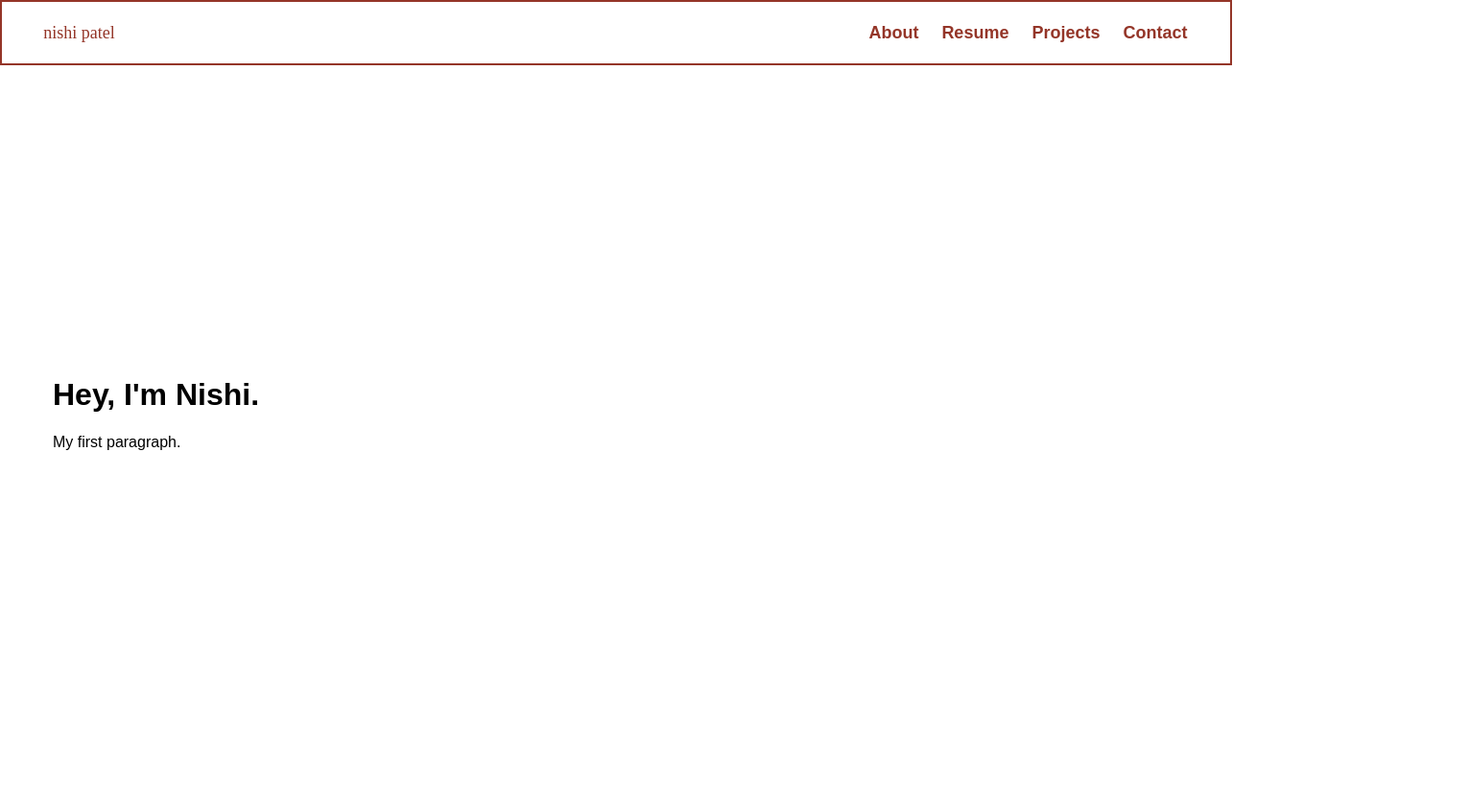
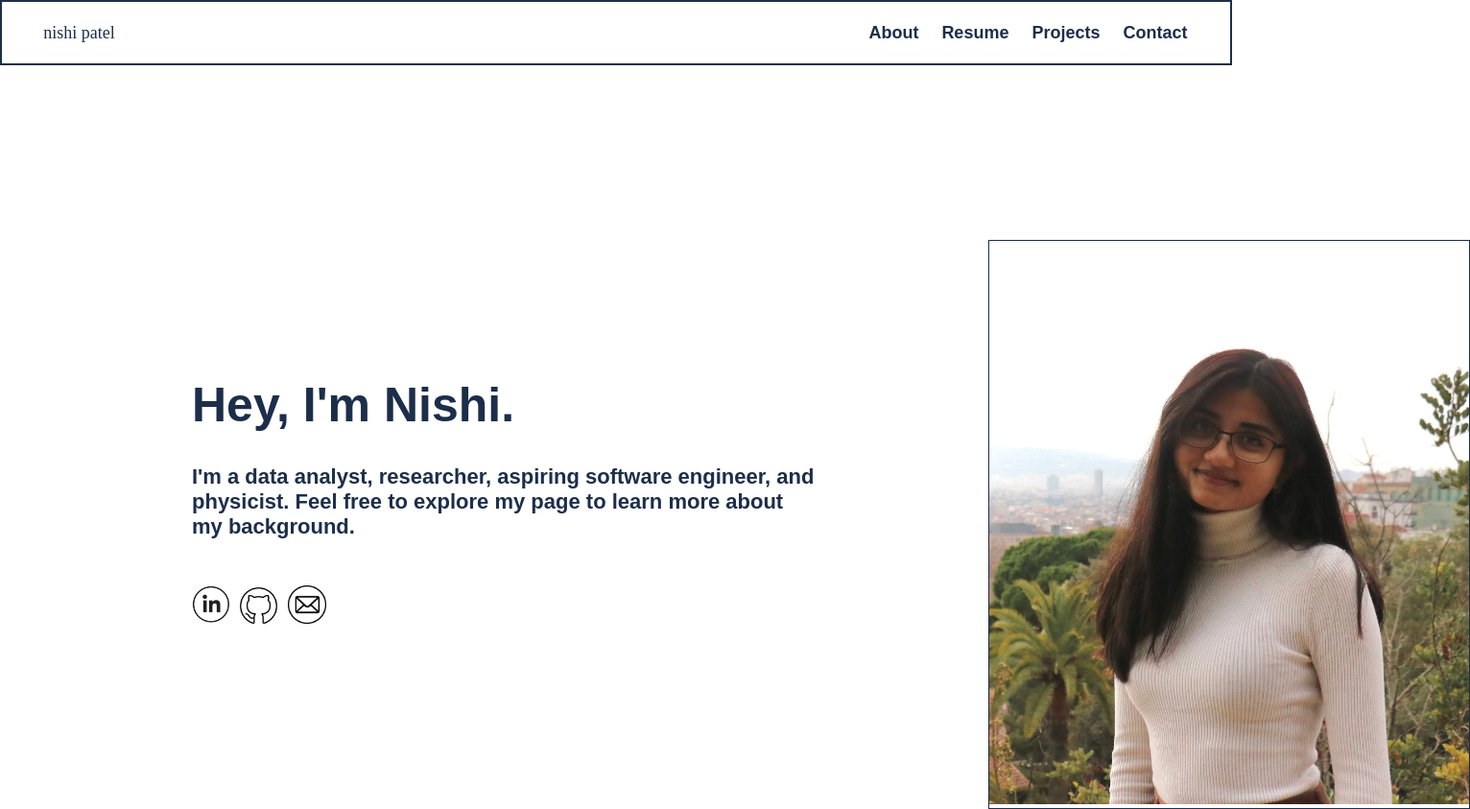
Before and after one commit to nnn1383/nnn1383.github.io, a plain HTML site: page index.html in a window 1280 px wide. Shown: the whole page at 96% size, 1532 px wide, since content can reach past the window. Before the commit the page ends 800 px from the top, so only its background shows below. Drawn offline with Linux system fonts and the light colour scheme.

Commit message:
day 2- added webspages and front

```diff
--- a/index.html
+++ b/index.html
@@ -10,22 +10,42 @@
     <header>
        <div class="header">
         <a class="invisible"> "</a>
-        <a class="active" href="#default" class="logo">nishi patel</a>
+        <a class="active" href="index.html" class="logo">nishi patel</a>
         <div class="headerRight">
-          <a href="#about">About</a>
-          <a href="#resume">Resume</a>
-          <a href="#projects">Projects</a>
-          <a href="#contact">Contact</a>
+          <a href="about.html" target="_self">About</a>
+          <a href="resume.html" target="_self">Resume</a>
+          <a href="projects.html" target="_self">Projects</a>
+          <a href="contact.html" target="_self">Contact</a>
           <a class="invisible"> "</a>
         </div>
       </div>
     </header>
 
     <main>
-        <br><br><br><br><br><br><br><br><br><br><br><br><br><br>
-        <h1>Hey, I'm Nishi.</h1>
+        <div class="container-introduction">
+            <div class="introduction">
 
-        <p>My first paragraph.</p>
+
+                <h1 class="intro-title">
+                    Hey, I'm Nishi.
+                </h1>
+
+                <p class="intro-para">
+                    I'm a data analyst, researcher, aspiring software engineer, and physicist. Feel free to explore my page to learn more about my background.
+                    <br>
+                    <br>
+                </p>
+                <div class="intro-socials">
+                    <a class="linkedin-pic" href="https://www.linkedin.com/in/nishipatel1383/" target="_blank"><img src="images/linkedin-emoji.png" width="40px"></a>
+                    <a class="github-pic" href="https://github.com/nnn1383" target="_blank"><img src="images/github-emoji.png" width="39px"></a>
+                    <a class="mail-pic" href="mailto:nishipatel09@yahoo.com" target="_blank"><img src="images/mail-emoji.png" width="40px"></a>
+                </div>
+            </div>
+                <div class="nishi-idpic">
+                    <img src="images/nishi-id.jpg" width="500px">
+                </div>
+        </div>
+
     </main>
 </body>
 </html>
--- a/styles.css
+++ b/styles.css
@@ -9,17 +9,16 @@ header {
     height: auto;
     background-color: white;
     -webkit-font-smoothing: antialiased;
-    border: 2px solid #943528;
+    border: 2px solid #1c2e4a;
   }
   .header a {
     float: left;
-    color: #943528;
+    color: #1c2e4a;
     text-align: center;
     padding: 12px;
     text-decoration: none;
     font-size: 18px;
     line-height: 40px;
-    border-radius: 4px;
   }
   .header a.logo {
     font-size: 25px;
@@ -27,18 +26,19 @@ header {
   }
   .header a:hover {
     font-weight: 680;
-    background-color: #943528e9;
+    background-color: #1e2f4bc7;
     color: white;
+    transition-duration: 600ms;
   }
   .header a.active {
     font-weight: 180;
     background-color: white;
-    color: #943528;
+    color: #1c2e4a;
   }
   .headerRight {
     font-family: CircularStd, sans-serif;
     font-weight: 680;
-    color: #943528;
+    color: #1c2e4a;
     float: right;
   }
   .header a.invisible {
@@ -56,8 +56,6 @@ header {
     }
   }
 
-
-
   body {
     position: relative;
     color: black;
@@ -67,13 +65,87 @@ header {
 
   h1 {
     font-family: CircularStd, sans-serif;
-    font-size: 26;
+    font-size: 30;
     font-weight: 900;
   }
 
   main {
-    margin-top: 100px;
-    margin-left: 35px;
-    padding: 20px;
     font-family: CircularStd, sans-serif;
   }
+
+
+  .container-introduction {
+    padding-top: 250px;
+    padding-left: 150px;
+    width: 650px;
+    display: grid;
+    align-items: center;
+    grid-template-columns: 1fr 1fr;
+    column-width: 650px;
+    column-gap: 150px;
+
+  }
+
+  .introduction {
+    padding-left: 50px;
+    padding-bottom: 80px;
+    padding-right: 30px;
+    width: 650px;
+  }
+
+  .nishi-idpic {
+    max-width: 100%;
+    max-height: 100%;
+    border: 1px solid #1c2e4a;
+  }
+
+  @media screen and (max-width: 500px) {
+    .nishi-idpic {
+      float: none;
+      display: block;
+      text-align: left;
+    }
+    .introduction {
+      float: none;
+    }
+  }
+
+
+  .intro-title {
+    font-size: 50px;
+    font-family: CircularStd, sans-serif;
+    font-weight: 680;
+    color: #1c2e4a;
+  }
+
+  .intro-para {
+    font-size: 22px;
+    font-family: CircularStd, sans-serif;
+    font-weight: 690;
+    color: #1c2e4a;
+  }
+
+  .intro-socials {
+    float: left;
+    margin-right: 1cm;
+  }
+
+  .linkedin-pic:hover {
+    opacity: 60%;
+  }
+
+  .github-pic {
+    padding-left: 6px;
+  }
+
+  .github-pic:hover {
+    opacity: 60%;
+  }
+
+  .mail-pic {
+    padding-left: 6px;
+  }
+
+  .mail-pic:hover {
+    opacity: 60%;
+  }
```
Also changed, not shown: about.html (added, +28 -0 lines), contact.html (added, +26 -0 lines), projects.html (added, +26 -0 lines), resume.html (added, +31 -0 lines), images/github-emoji.png (added), images/linkedin-emoji.png (added), images/mail-emoji.png (added), images/nishi-id.jpg (added), 3 other files.
